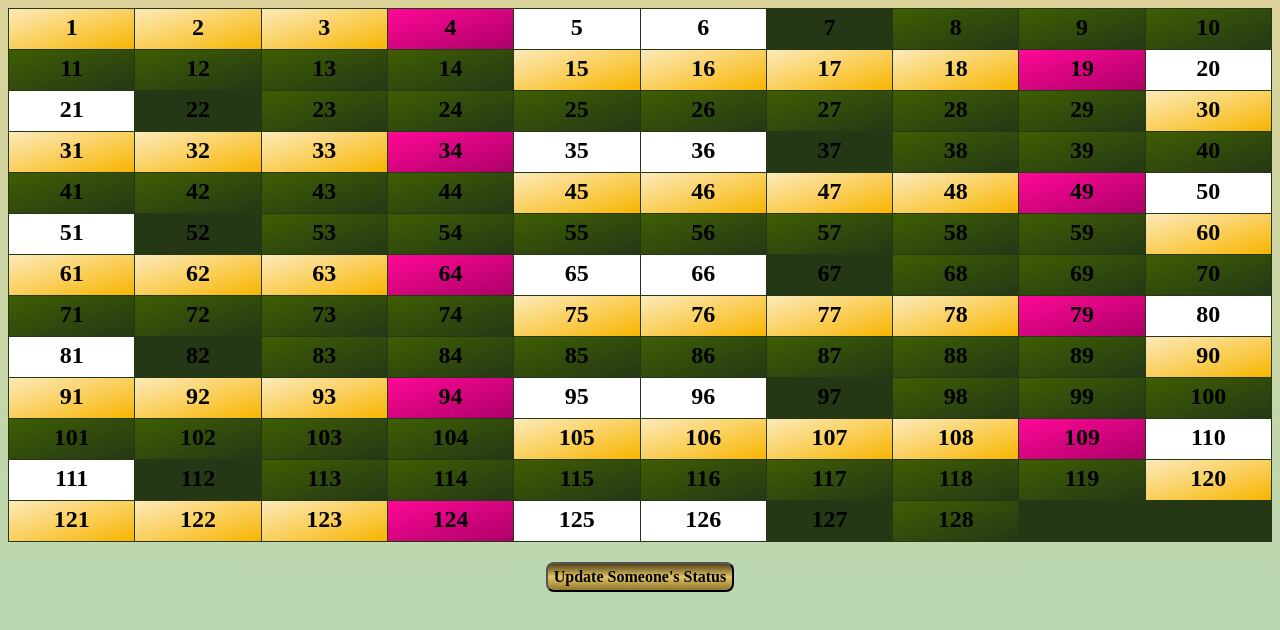
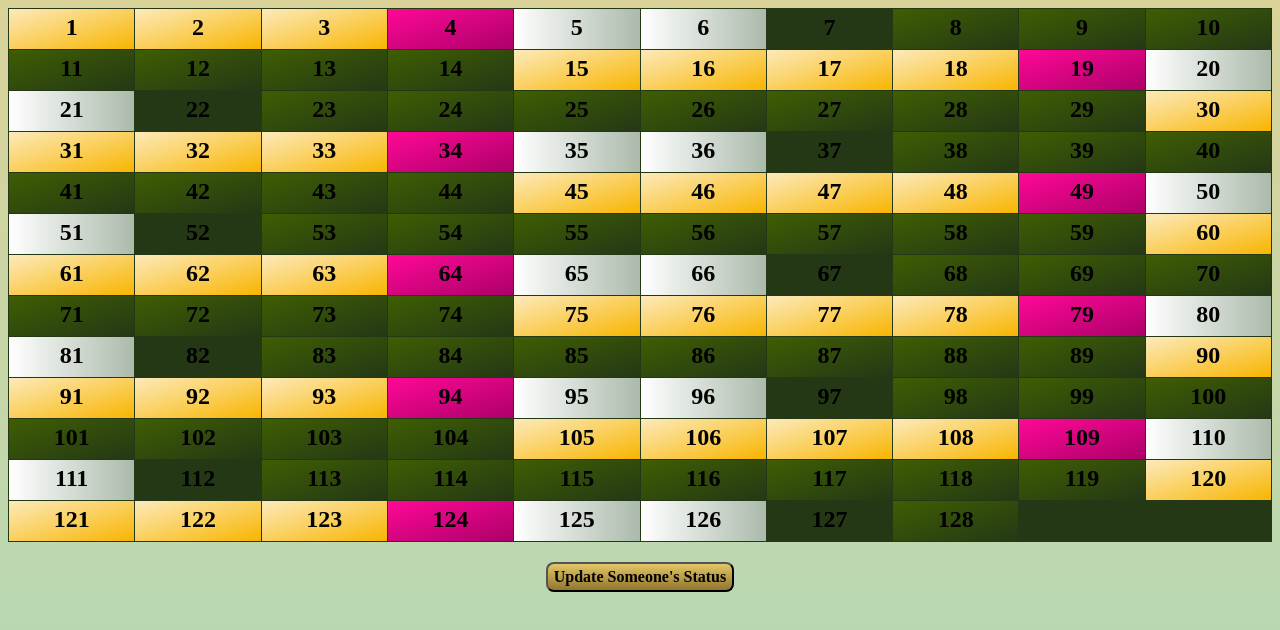
Before and after one commit to dianamcnulty/grid, an Angular app: page / in a window 1280 px wide. Shown: the top 630 px of the page. Built offline with nearby package versions, Linux system fonts and the light colour scheme.

Commit message:
more visual updates

```diff
--- a/src/app/grid-box/grid-box.component.css
+++ b/src/app/grid-box/grid-box.component.css
@@ -17,7 +17,7 @@ h2 {
   text-align: center;
  align-content: center;
    height: 40px;
-  background-color: white;
+  background: linear-gradient(to left, #abbaab, #ffffff);
   color: black;
 }
 .emergency{
--- a/src/styles.css
+++ b/src/styles.css
@@ -6,7 +6,7 @@ body{
 
 }
 input[type=submit], button{
-  background: linear-gradient(to bottom, #534218,  #e2c666,  #92762e);
+  background: linear-gradient(to bottom,   #e2c666,  #92762e);
   height: 30px;
   border-radius: 8px;
   font-family: serif;
```
